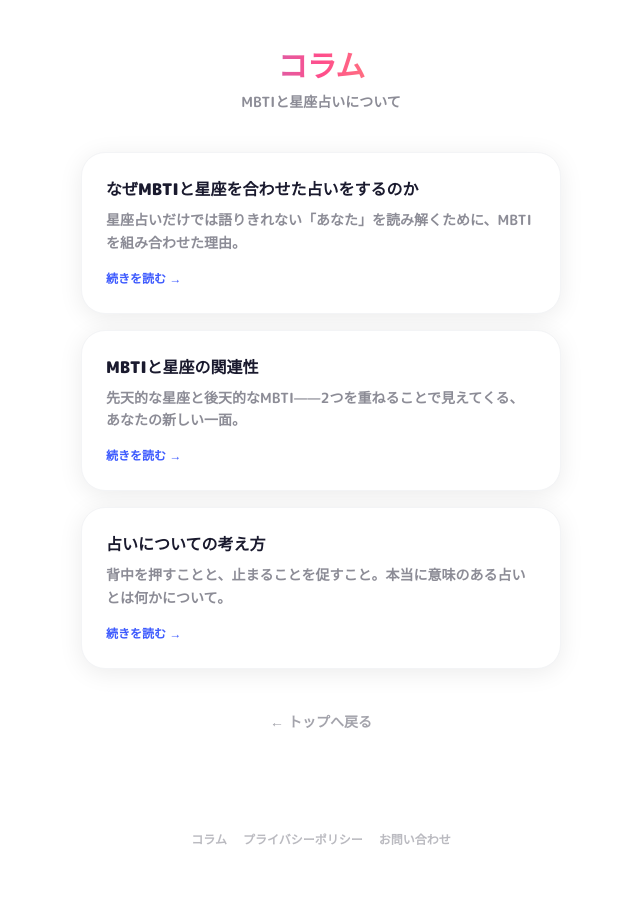
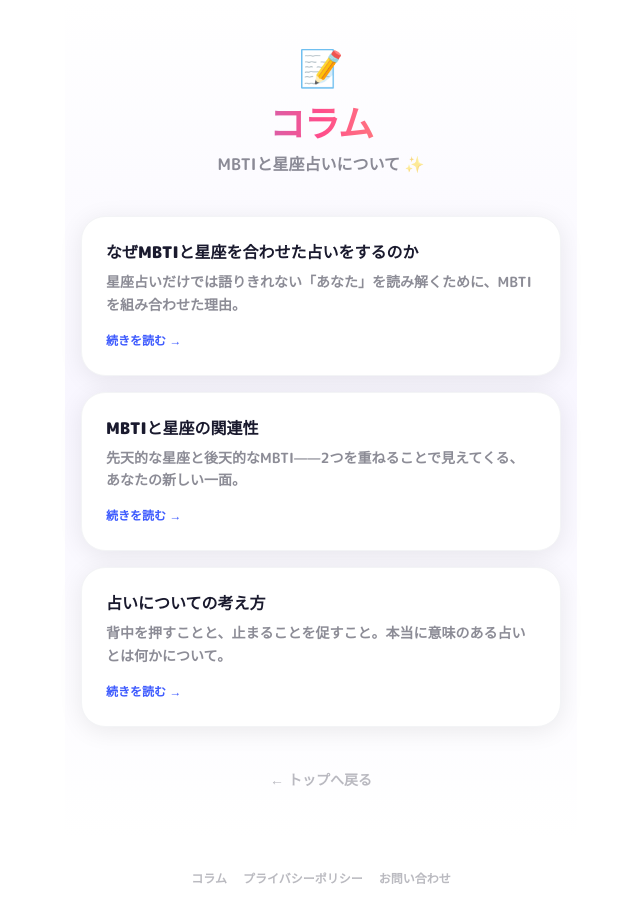
Before and after one commit to kyosuke21800510/mbti-site, a Next.js app: page /blog in a window 1280 px wide. Shown: the whole page, without its empty margins (319-959 px from the left). Before the commit the page ends 880 px from the top, so only its background shows below. Built offline with nearby package versions, Linux system fonts and the light colour scheme.

Commit message:
Update sitemap with blog

```diff
--- a/app/blog/[slug]/page.tsx
+++ b/app/blog/[slug]/page.tsx
@@ -31,30 +31,46 @@
   if (!article) notFound();
 
   return (
-    <main className="min-h-screen px-4 py-12 max-w-lg mx-auto">
+    <main className="min-h-screen px-4 py-12 max-w-lg mx-auto bg-gradient-to-b from-white via-[#f8f6ff] to-white">
       <div className="mb-8">
-        <Link href="/blog" className="text-sm font-bold text-[#1a1a2e]/40 hover:text-[#1a1a2e]/70 transition-colors">
+        <Link
+          href="/blog"
+          className="text-sm font-bold text-[#1a1a2e]/40 hover:text-[#1a1a2e]/70 transition-colors"
+        >
           ← コラム一覧
         </Link>
       </div>
 
       <article className="bg-white rounded-3xl p-8 shadow-[0_4px_24px_rgba(0,0,0,0.08)] border border-gray-100">
-        <h1 className="text-xl font-black text-[#1a1a2e] leading-snug mb-8">
+        <h1 className="text-xl font-black text-[#1a1a2e] leading-snug mb-8 pb-6 border-b border-gray-100">
           {article.title}
         </h1>
         <div className="space-y-6">
           {article.paragraphs.map((p, i) => (
-            <p key={i} className="text-sm font-bold text-[#1a1a2e]/70 leading-loose">
+            <p key={i} className="text-base font-bold text-[#1a1a2e]/75 leading-[1.9]">
               {p}
             </p>
           ))}
         </div>
       </article>
 
-      <div className="mt-10 text-center">
-        <Link href="/" className="text-sm font-bold text-[#1a1a2e]/40 hover:text-[#1a1a2e]/70 transition-colors">
-          ← トップへ戻る
-        </Link>
+      <div className="mt-10 space-y-4 text-center">
+        <div>
+          <Link
+            href="/blog"
+            className="text-sm font-bold text-[#3D5AFE] hover:text-[#3D5AFE]/70 transition-colors"
+          >
+            ← コラム一覧に戻る
+          </Link>
+        </div>
+        <div>
+          <Link
+            href="/"
+            className="text-sm font-bold text-[#1a1a2e]/30 hover:text-[#1a1a2e]/60 transition-colors"
+          >
+            トップへ戻る
+          </Link>
+        </div>
       </div>
     </main>
   );
--- a/app/blog/page.tsx
+++ b/app/blog/page.tsx
@@ -9,13 +9,16 @@
 
 export default function BlogPage() {
   return (
-    <main className="min-h-screen px-4 py-12 max-w-lg mx-auto">
+    <main className="min-h-screen px-4 py-12 max-w-lg mx-auto bg-gradient-to-b from-white via-[#f8f6ff] to-white">
       <div className="text-center mb-10">
-        <h1 className="text-3xl font-black tracking-tight mb-2 bg-gradient-to-r from-[#3D5AFE] via-[#FF4D8B] to-[#FFD600] bg-clip-text text-transparent">
+        <div className="inline-block mb-4">
+          <span className="text-4xl">📝</span>
+        </div>
+        <h1 className="text-4xl font-black tracking-tight mb-2 bg-gradient-to-r from-[#3D5AFE] via-[#FF4D8B] to-[#FFD600] bg-clip-text text-transparent">
           コラム
         </h1>
-        <p className="text-sm font-bold text-[#1a1a2e]/50">
-          MBTIと星座占いについて
+        <p className="text-base font-bold text-[#1a1a2e]/50">
+          MBTIと星座占いについて ✨
         </p>
       </div>
 
@@ -24,17 +27,26 @@
           <Link
             key={article.slug}
             href={`/blog/${article.slug}`}
-            className="block bg-white rounded-3xl p-6 shadow-[0_4px_24px_rgba(0,0,0,0.08)] border border-gray-100 hover:shadow-[0_6px_32px_rgba(0,0,0,0.12)] hover:-translate-y-0.5 transition-all duration-200"
+            className="block bg-white rounded-3xl p-6 shadow-[0_4px_24px_rgba(0,0,0,0.08)] border border-gray-100 hover:shadow-[0_6px_32px_rgba(61,90,254,0.15)] hover:-translate-y-0.5 transition-all duration-200"
           >
-            <h2 className="text-base font-black text-[#1a1a2e] mb-2">{article.title}</h2>
-            <p className="text-sm font-bold text-[#1a1a2e]/50 leading-relaxed">{article.description}</p>
-            <span className="mt-4 inline-block text-xs font-bold text-[#3D5AFE]">続きを読む →</span>
+            <h2 className="text-base font-black text-[#1a1a2e] mb-2 leading-snug">
+              {article.title}
+            </h2>
+            <p className="text-sm font-bold text-[#1a1a2e]/50 leading-relaxed">
+              {article.description}
+            </p>
+            <span className="mt-4 inline-block text-xs font-black text-[#3D5AFE]">
+              続きを読む →
+            </span>
           </Link>
         ))}
       </div>
 
       <div className="mt-10 text-center">
-        <Link href="/" className="text-sm font-bold text-[#1a1a2e]/40 hover:text-[#1a1a2e]/70 transition-colors">
+        <Link
+          href="/"
+          className="text-sm font-bold text-[#1a1a2e]/30 hover:text-[#1a1a2e]/60 transition-colors"
+        >
           ← トップへ戻る
         </Link>
       </div>
--- a/app/sitemap.ts
+++ b/app/sitemap.ts
@@ -1,5 +1,6 @@
 import type { MetadataRoute } from "next";
 import { MBTI_TYPES, ZODIAC_SLUGS } from "@/lib/types";
+import { ARTICLES } from "@/lib/blog";
 
 const BASE_URL = process.env.NEXT_PUBLIC_BASE_URL ?? "https://www.mbti-seiza.com";
 const ZODIAC_SLUG_VALUES = Object.values(ZODIAC_SLUGS);
@@ -8,9 +9,16 @@
   const staticPages: MetadataRoute.Sitemap = [
     { url: BASE_URL, changeFrequency: "weekly", priority: 1 },
     { url: `${BASE_URL}/select`, changeFrequency: "monthly", priority: 0.8 },
+    { url: `${BASE_URL}/blog`, changeFrequency: "monthly", priority: 0.7 },
     { url: `${BASE_URL}/contact`, changeFrequency: "yearly", priority: 0.3 },
     { url: `${BASE_URL}/privacy`, changeFrequency: "yearly", priority: 0.3 },
   ];
+
+  const blogPages: MetadataRoute.Sitemap = ARTICLES.map((article) => ({
+    url: `${BASE_URL}/blog/${article.slug}`,
+    changeFrequency: "monthly" as const,
+    priority: 0.6,
+  }));
 
   const profilePages: MetadataRoute.Sitemap = MBTI_TYPES.flatMap((mbti) =>
     ZODIAC_SLUG_VALUES.map((zodiac) => ({
@@ -20,5 +28,5 @@
     }))
   );
 
-  return [...staticPages, ...profilePages];
+  return [...staticPages, ...blogPages, ...profilePages];
 }
--- a/lib/blog.ts
+++ b/lib/blog.ts
@@ -35,7 +35,7 @@
       "占いを見るとき、あなたはどんな気持ちでいますか。なんとなく、という人もいるかもしれません。でも多くの場合、占いを開く瞬間って、心のどこかに不安や辛さを抱えていることが多いと思います。何かを変えたい、どうしたらいいかわからない、そういう気持ちが、占いへと手を伸ばさせる。",
       "だから占いは基本的に、背中を押すものだと思っています。「大丈夫、進んでいい」という言葉が欲しくて開くことがほとんどだから。",
       "でも時には、止まることも大切です。付き合っても幸せになれないとどこかでわかっている相手に進もうとしている時。自分でも気づいているのに、背中を押してほしくて占いを開く時。そういう瞬間に「一度立ち止まってみて」と言えるかどうか、それが占いの誠実さだと思っています。背中を押すことと、止まることを促すこと。その両方ができる占いが、本当に意味のある占いだと思います。",
-      "そして「当たった」と感じる瞬間は、きっとこういう時です。自分でも気づいていなかったわけじゃないけど、言葉にできていなかったこと。それを見透かされたように感じた瞬間。占いはそういう体験を届けられる時に、一番力を持つと思っています。",
+      "そして「当たった」と感じる瞬間は、きっとこういう時です。自分でも気づいていなかったわけじゃないけど、言葉にできていなかったこと。それを見透かされたように感じた瞬間。このサイトがそんな瞬間を、あなたに届けられたら嬉しいです。",
     ],
   },
 ];
```
